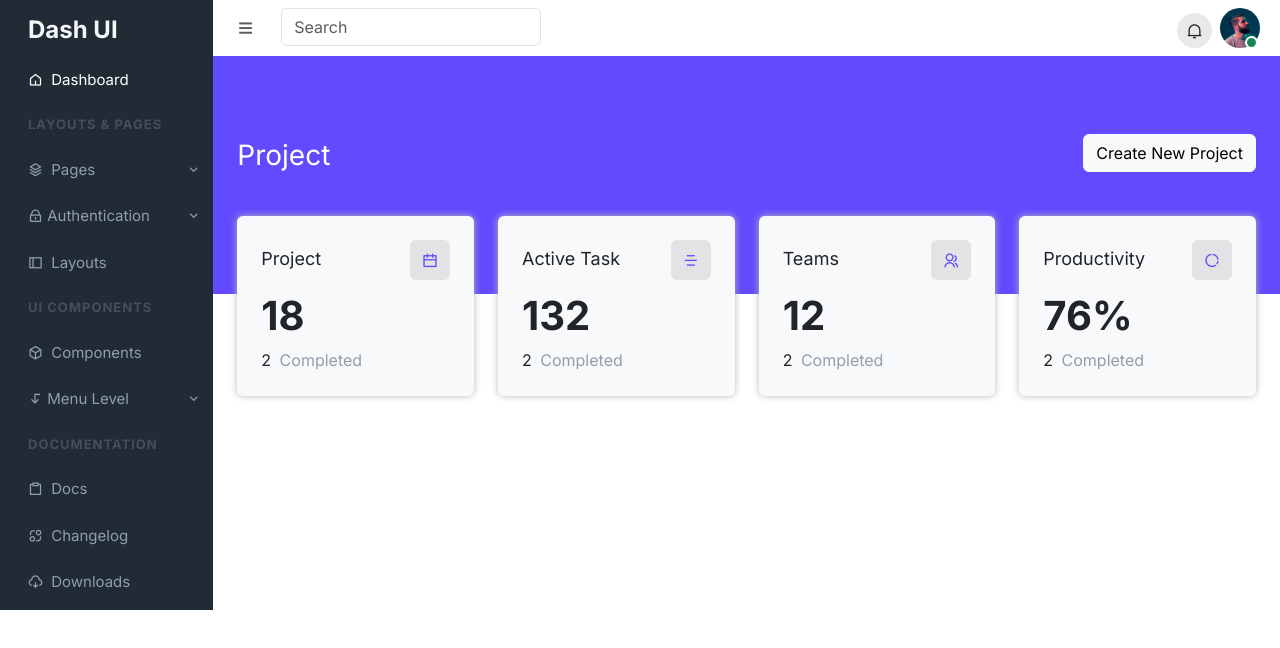
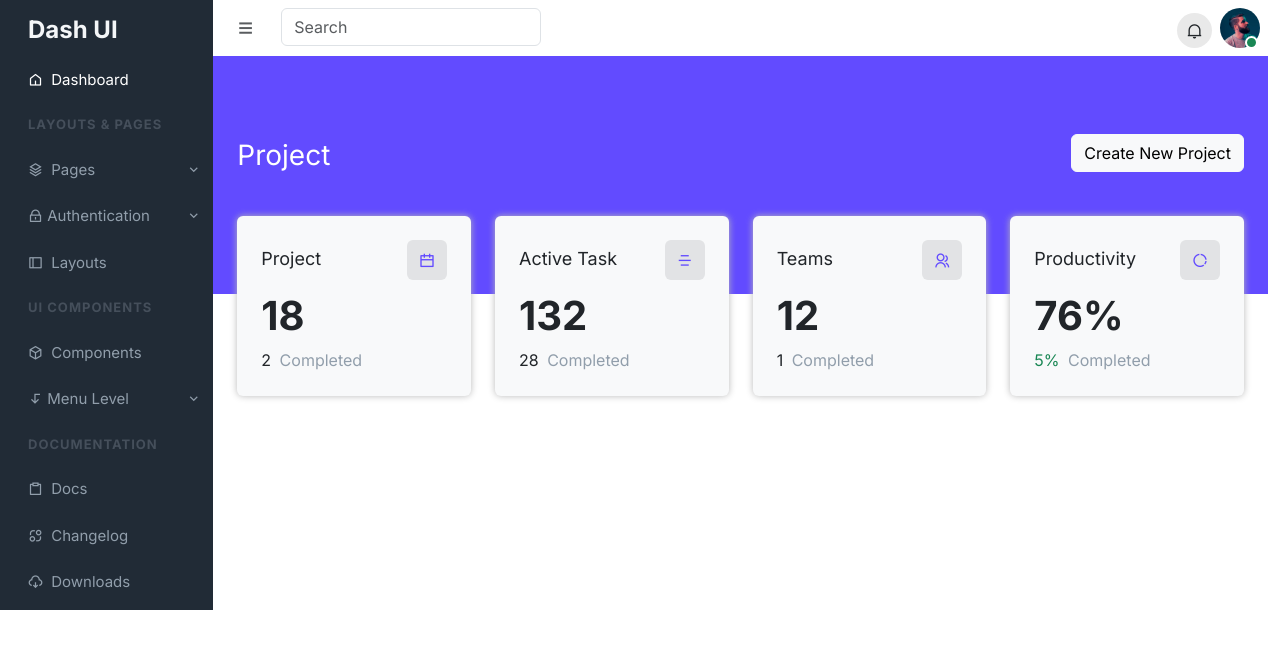
Before and after one commit to saqishah444/DashUI, a plain HTML site: page index.html in a window 1280 px wide. Drawn offline with nearby package versions, Linux system fonts and the light colour scheme.

```diff
--- a/assets/css/style.css
+++ b/assets/css/style.css
@@ -17,8 +17,11 @@
 }
 body {
     font-family: "Inter", sans-serif;
+    width: 100%;
 }
-
+.green-color{
+    color: #198754 !important;
+}
 .dark-color {
    background-color: #212b36;
 }
--- a/index.html
+++ b/index.html
@@ -231,7 +231,7 @@
 
                     </div>
                     <section id="project">
-                        <div class="container-fluid p-0">
+                        <div class="container-fluid ps-0">
                             <div class="primary-background"><span class="opacity-0">text</span></div>
                             <div class="row px-4 row-margin-top">
                                 <div class="col-sm-12 col-md-12 col-lg-12">
@@ -264,7 +264,7 @@
                                                 class=" projects-icon ri-menu-5-line bg-secondary-subtle p-1 rounded-2 "></i>
                                         </div>
                                         <h2 class="fw-bold mt-1 fs-1">132</h2>
-                                        <p>2 <span class="light-dark ms-1">Completed</span></p>
+                                        <p>28 <span class="light-dark ms-1">Completed</span></p>
 
                                     </div>
                                 </div>
@@ -276,7 +276,7 @@
                                                 class=" projects-icon  ri-group-line bg-secondary-subtle p-1 rounded-2 "></i>
                                         </div>
                                         <h2 class="fw-bold mt-1 fs-1">12</h2>
-                                        <p>2 <span class="light-dark ms-1">Completed</span></p>
+                                        <p>1 <span class="light-dark ms-1">Completed</span></p>
 
                                     </div>
                                 </div>
@@ -288,7 +288,7 @@
                                                 class=" projects-icon ri-donut-chart-line bg-secondary-subtle p-1 rounded-2 "></i>
                                         </div>
                                         <h2 class="fw-bold mt-1 fs-1">76%</h2>
-                                        <p>2 <span class="light-dark ms-1">Completed</span></p>
+                                        <p> <span class="green-color">5%</span> <span class="light-dark ms-1">Completed</span></p>
 
                                     </div>
                                 </div>
```
